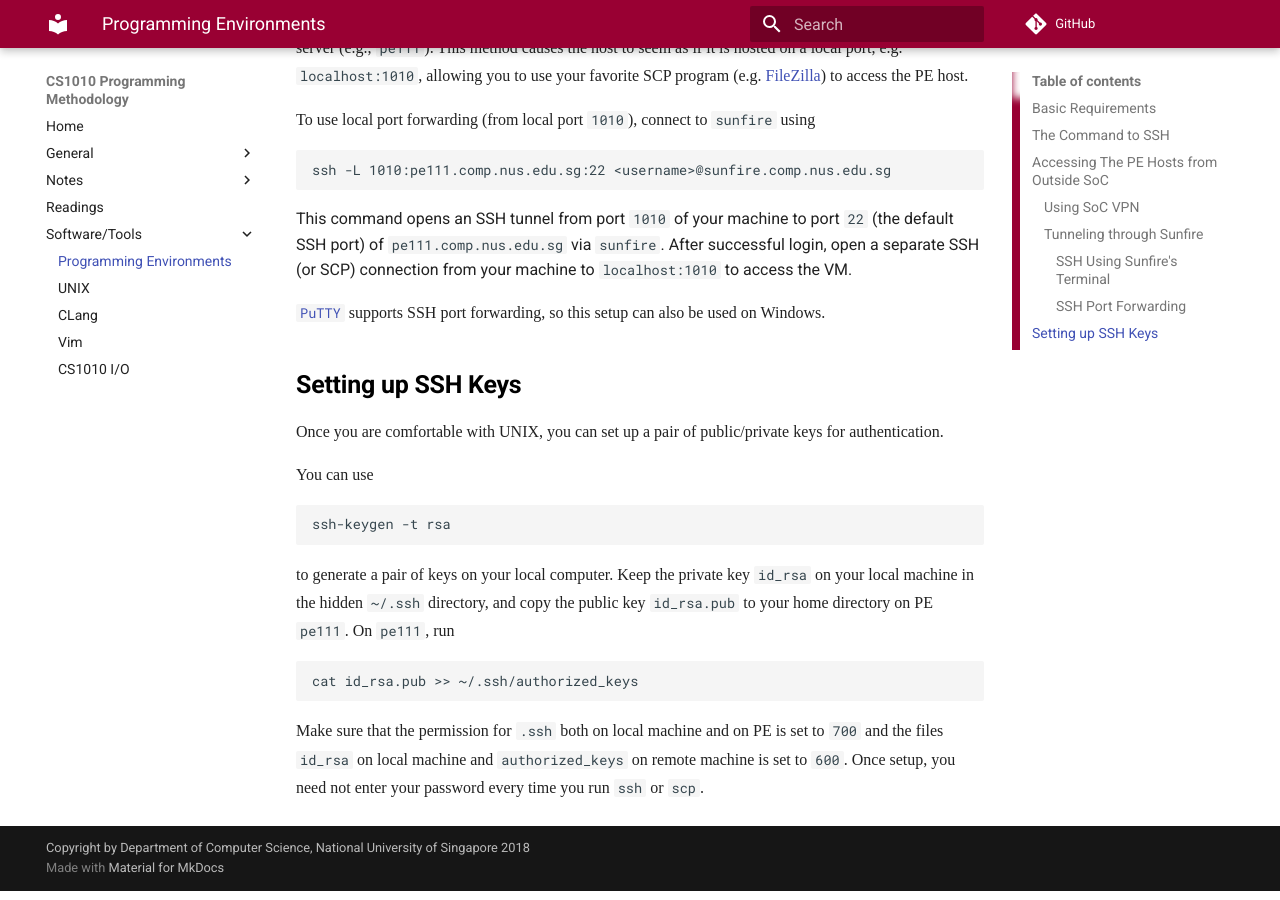
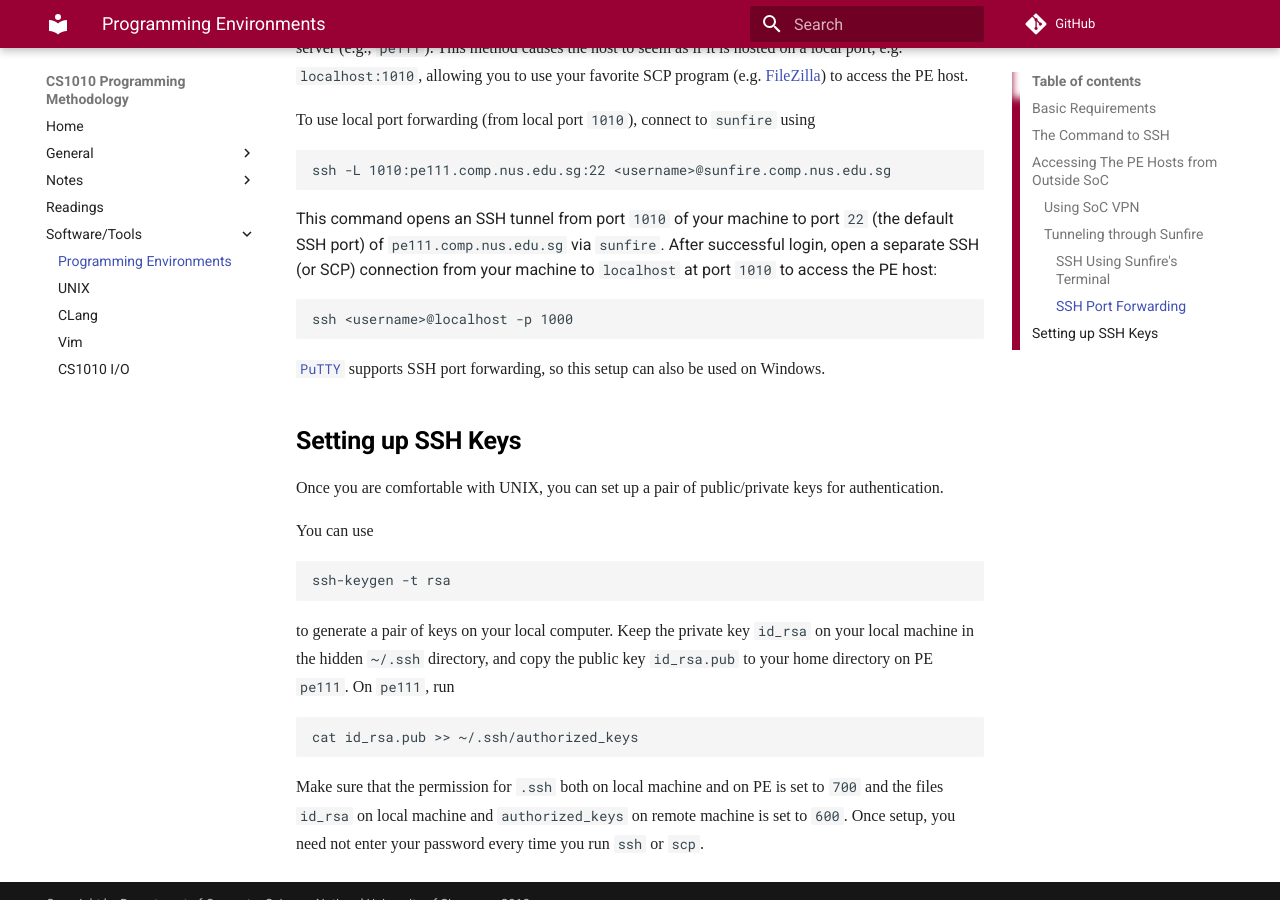
Before and after one commit to LL-Pengfei/CS1010-AY1819S1-Personal, an MkDocs documentation site: the page built from docs/environments.md, in a window 1280 px wide and 900 px high, scrolled down 2318 px. Built offline with MkDocs 1.6.1 and Material for MkDocs 9.7.7, drawn with Linux system fonts in a browser that asks for light colours; nearby versions of some CDN libraries; some web fonts are replaced; comment, search, counter and statistics services are not loaded; old or Windows-style settings are respelled for this version of MkDocs.

Commit message:
Clarify how to tunnel via ssh (thanks Liang Jun!)

````diff
--- a/docs/environments.md
+++ b/docs/environments.md
@@ -63,7 +63,11 @@ To use local port forwarding (from local port `1010`), connect to `sunfire` usin
 ```
 ssh -L 1010:pe111.comp.nus.edu.sg:22 <username>@sunfire.comp.nus.edu.sg
 ```
-This command opens an SSH tunnel from port `1010` of your machine to port `22` (the default SSH port) of `pe111.comp.nus.edu.sg` via `sunfire`.  After successful login, open a separate SSH (or SCP) connection from your machine to `localhost:1010` to access the VM.
+This command opens an SSH tunnel from port `1010` of your machine to port `22` (the default SSH port) of `pe111.comp.nus.edu.sg` via `sunfire`.  After successful login, open a separate SSH (or SCP) connection from your machine to `localhost` at port `1010` to access the PE host:
+
+```
+ssh <username>@localhost -p 1000
+```
 
 [`PuTTY`](https://www.chiark.greenend.org.uk/~sgtatham/putty/latest.html) supports SSH port forwarding, so this setup can also be used on Windows.
 
````
